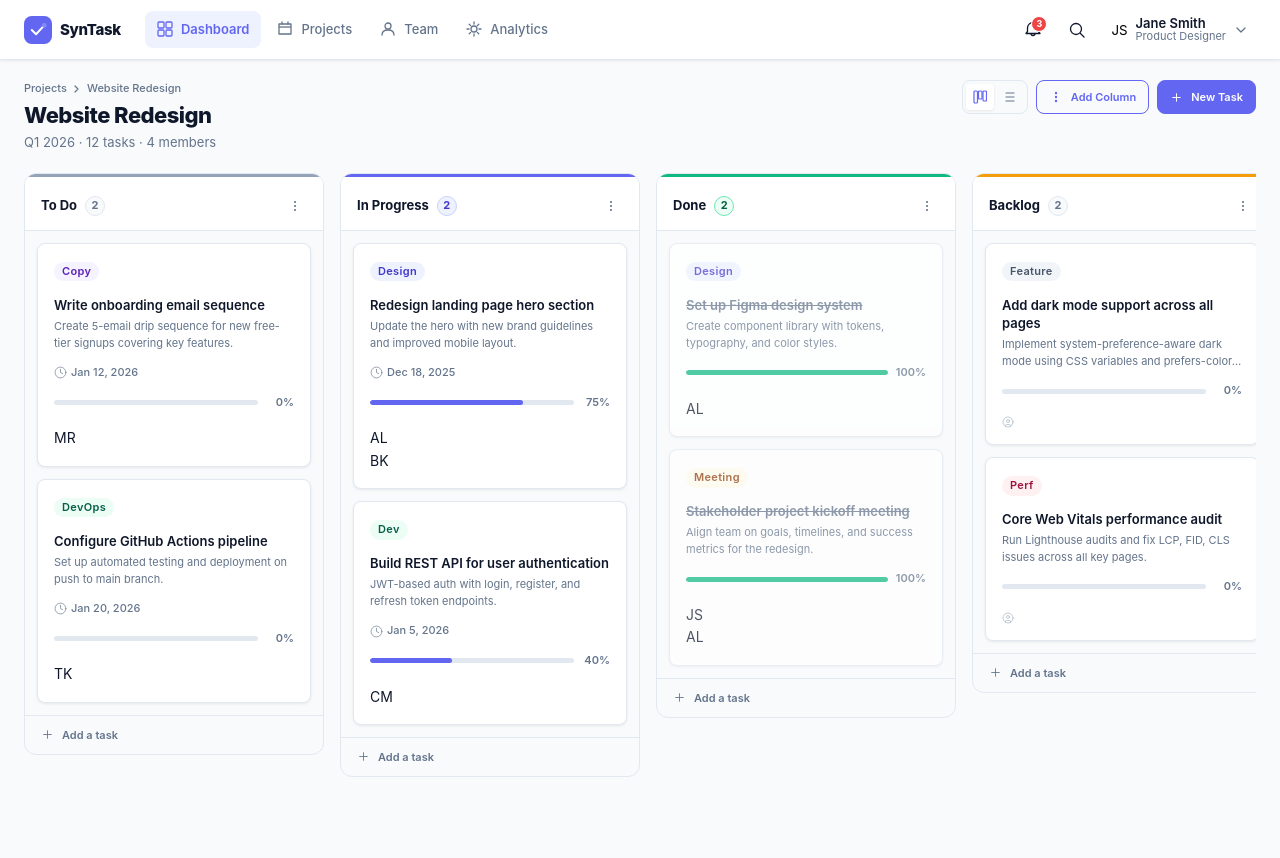
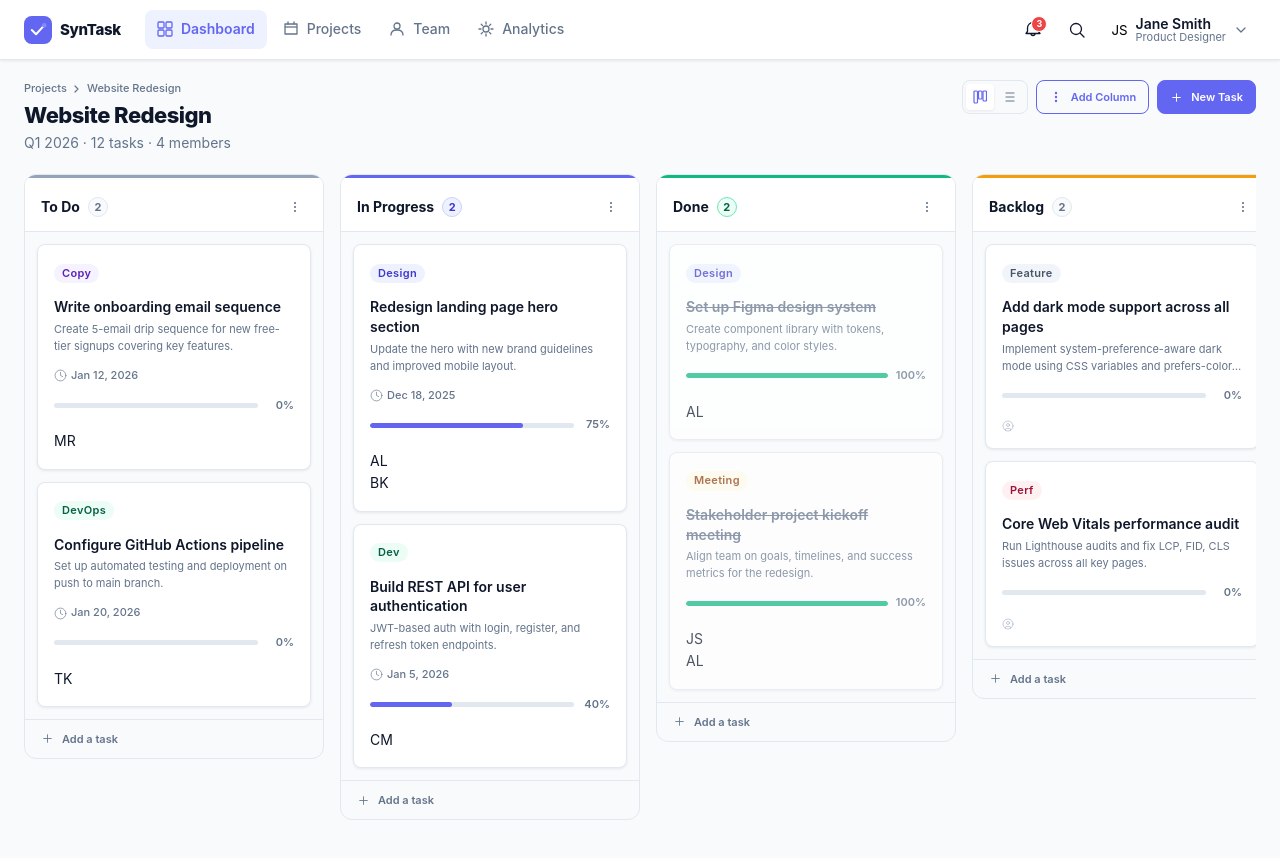
Before and after one commit to wijimenezz/ProyectoM4_WilsonJimenez, a React (Vite) app: page / in a window 1280 px wide. Before the commit the page ends 817 px from the top, so only its background shows below. Built offline with nearby package versions, Linux system fonts and the light colour scheme.

Commit message:
fix cambio de letra, se ve mejor

```diff
--- a/src/index.css
+++ b/src/index.css
@@ -84,7 +84,7 @@
   /* Typography */
   --font-family: "Inter", system-ui, -apple-system, sans-serif;
   --font-size-xs: 11px;
-  --font-size-sm: 13px;
+  --font-size-sm: 14px;
   --font-size-base: 14px;
   --font-size-md: 15px;
   --font-size-lg: 16px;
```
